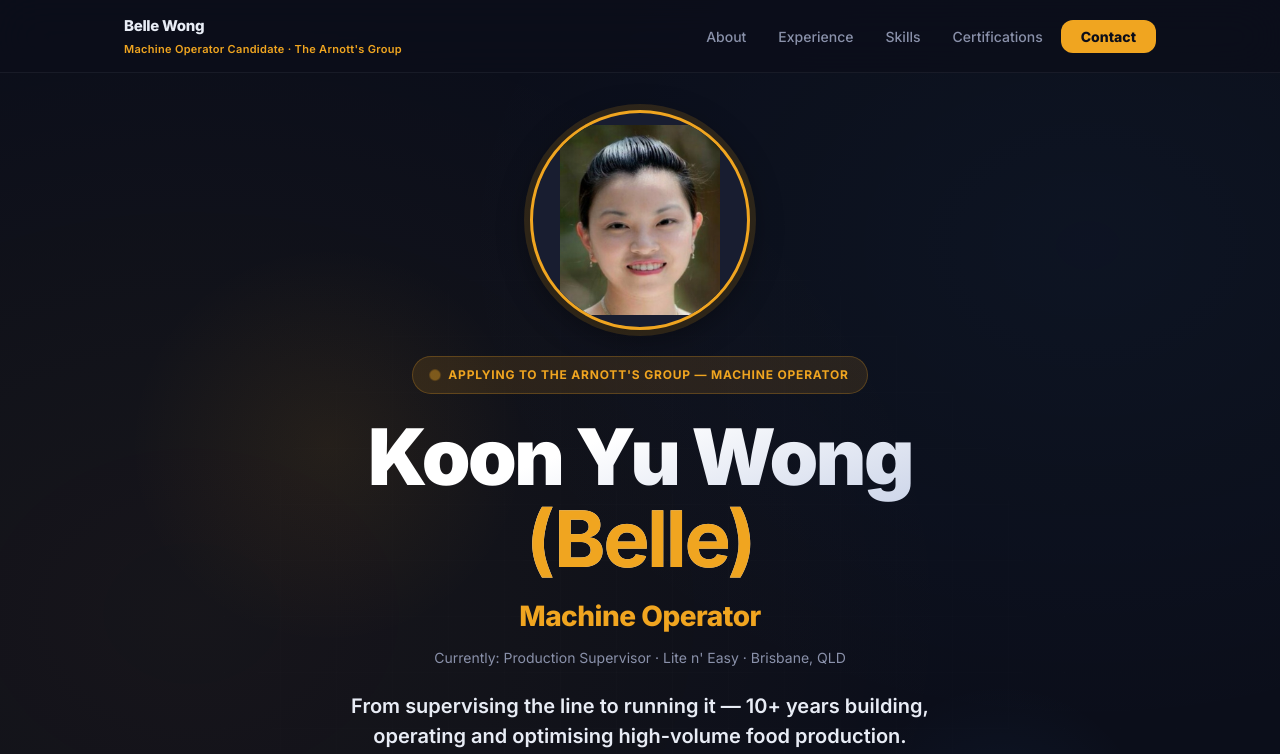
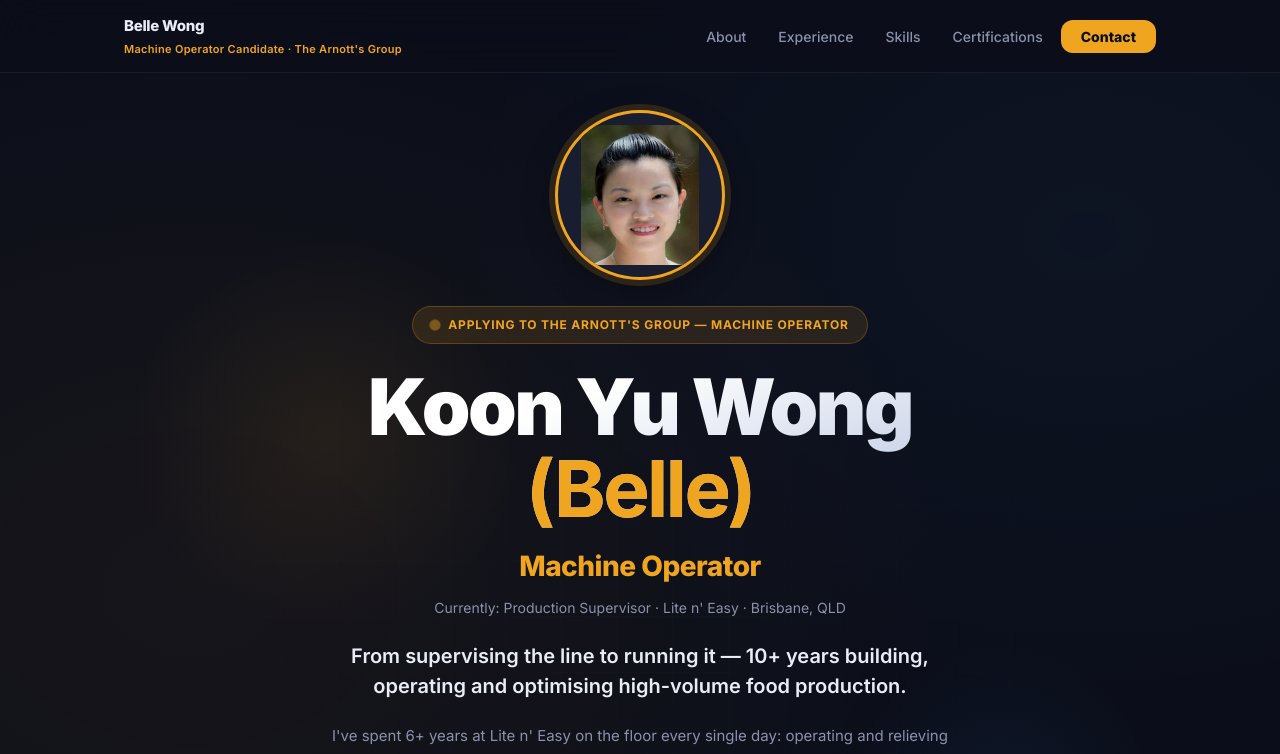
Before and after one commit to Novauraluxe/belle-resume, a plain HTML site: page index.html in a window 1280 px wide. Shown: the top 754 px of the page. Drawn offline with Linux system fonts and the light colour scheme.

Commit message:
Update style.css

```diff
--- a/style.css
+++ b/style.css
@@ -229,8 +229,8 @@ strong { font-weight: 700; color: #f0f4ff; }
 }
 /* ===== HERO PHOTO ===== */
 .hero-photo-frame {
-  width: 220px;
-  height: 220px;
+  width: 170px;
+  height: 170px;
   border-radius: 50%;
   overflow: hidden;
   background: var(--card);
```
